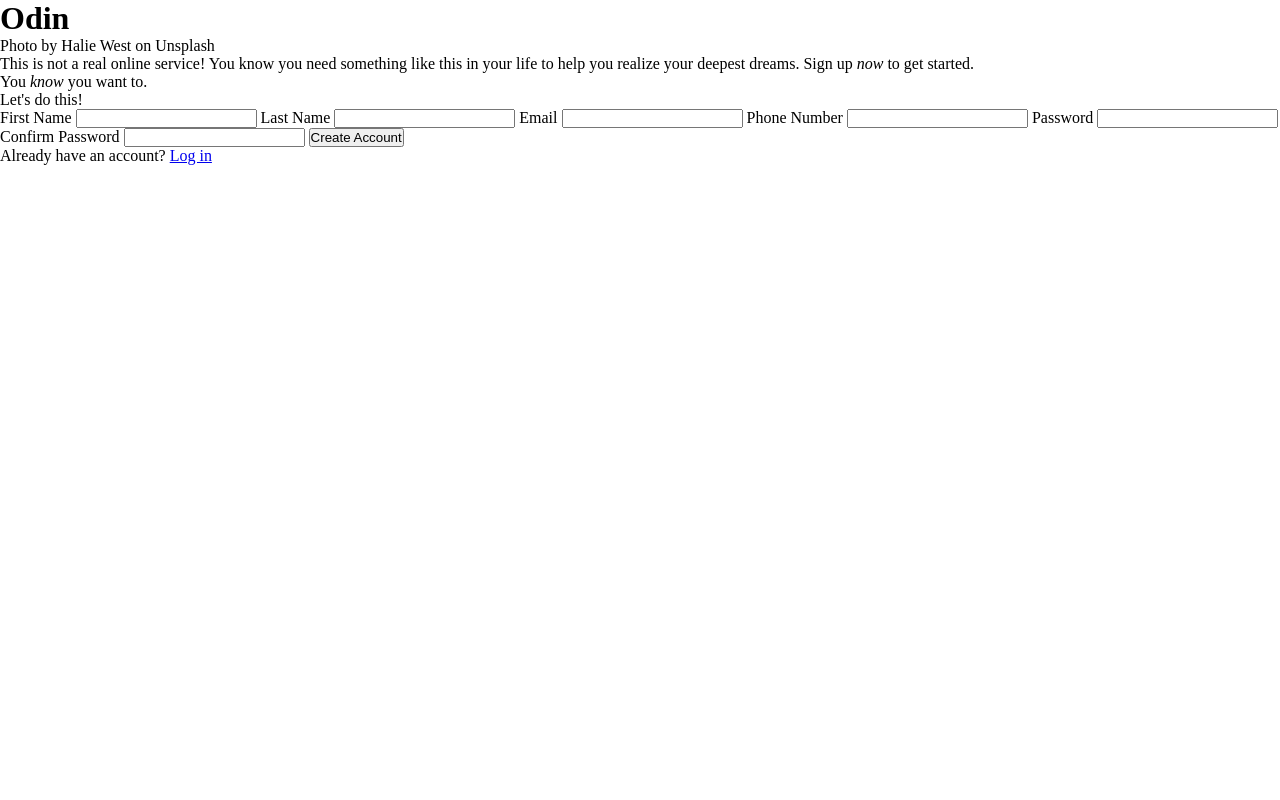
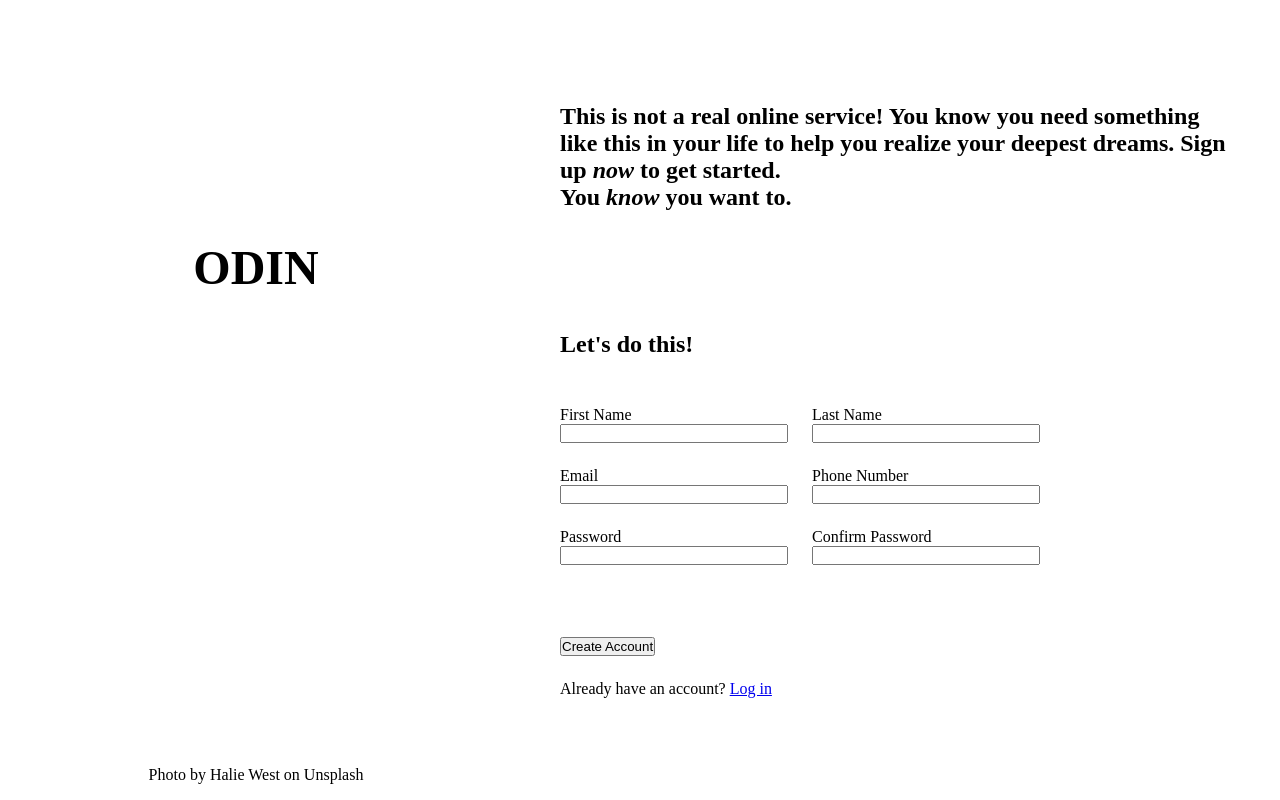
Before and after one commit to scorbiclife/odin-sign-up-form, a plain HTML site: page index.html in a window 1280 px wide. Drawn offline with Linux system fonts and the light colour scheme.

Commit message:
feat: css first draft - layout only

```diff
--- a/index.css
+++ b/index.css
@@ -1,5 +1,105 @@
+/** resets */
+
 * {
     margin: 0;
     padding: 0;
-    box-sizing: border-box;
+    /* outline: 1px solid red; */
 }
+
+ul, ol {
+    list-style: none;
+}
+
+/** layouts and page-level components */
+
+.main {
+    height: 100vh;
+
+    display: flex;
+    flex-flow: row nowrap;
+}
+
+.title {
+    width: 40vw;
+}
+
+.content {
+    width: 60vw;
+}
+
+.title {
+    display: flex;
+    position: relative;
+}
+
+.title-text {
+    position: absolute;
+    top: 30%;
+
+    width: 100%;
+    text-align: center;
+}
+
+.text-title {
+    font-size: 48px;
+    font-weight: 700;
+    text-transform: uppercase;
+}
+
+.title-footer {
+    position: absolute;
+    bottom: 1rem;
+    width: 100%;
+    text-align: center;
+}
+
+.content {
+    display: flex;
+    flex-direction: column;
+
+    justify-content: center;
+    align-items: start;
+    gap: 24px;
+}
+
+.content-section,
+.content-hero {
+    padding-inline: 48px;
+}
+
+.content-hero {
+    margin-bottom: 48px;
+}
+
+.form-container {
+    padding: 48px;
+}
+
+.form-header {
+    margin-bottom: 48px;
+}
+
+.form-content {
+    --form-content-width: 480px;
+    --form-content-gap: 24px;
+
+    width: var(--form-content-width);
+
+    display: flex;
+    flex-flow: row wrap;
+
+    gap: var(--form-content-gap);
+}
+
+.form-content-field {
+    display: flex;
+    flex-flow: column nowrap;
+    width: calc((var(--form-content-width) - var(--form-content-gap)) / 2);
+}
+
+/** text and other isolatable utility classes */
+
+.text-important {
+    font-size: 24px;
+    font-weight: 700;
+}
--- a/index.html
+++ b/index.html
@@ -6,45 +6,69 @@
     <title>Sign Up | Odin</title>
     <link rel="stylesheet" href="index.css" />
   </head>
-  <body>
-    <div>
-        <h1>Odin</h1>
-        <p>Photo by Halie West on Unsplash</p>
+  <body class="main">
+    <div class="title">
+      <h1 class="title-text text-title">Odin</h1>
+      <p class="title-footer">Photo by Halie West on Unsplash</p>
     </div>
 
-    <div>
-      <p>
-        This is not a real online service! You know you need something like this
-        in your life to help you realize your deepest dreams. Sign up
+    <div class="content">
+      <div class="content-hero">
+        <p class="text-important">
+          This is not a real online service! You know you need something like
+          this in your life to help you realize your deepest dreams. Sign up
           <em>now</em> to get started.
         </p>
-      <p>You <em>know</em> you want to.</p>
+        <p class="text-important">You <em>know</em> you want to.</p>
+      </div>
 
-      <form action="https://httpbun.com/post" method="post">
-        <p>Let's do this!</p>
+      <form
+        action="https://httpbun.com/post"
+        method="post"
+        id="signup-form"
+        class="form-container">
+        <p class="form-header text-important">Let's do this!</p>
 
+        <ul class="form-content">
+          <li class="form-content-field">
             <label for="first-name">First Name</label>
             <input type="text" id="first-name" name="first_name" />
+          </li>
 
+          <li class="form-content-field">
             <label for="last-name">Last Name</label>
             <input type="text" id="last-name" name="last_name" />
+          </li>
 
+          <li class="form-content-field">
             <label for="email">Email</label>
             <input type="email" id="email" name="email" />
+          </li>
 
+          <li class="form-content-field">
             <label for="phone-number">Phone Number</label>
             <input type="tel" id="phone-number" name="phone_number" />
+          </li>
 
+          <li class="form-content-field">
             <label for="password">Password</label>
             <input type="password" id="password" name="password" />
+          </li>
 
+          <li class="form-content-field">
             <label for="password-confirmation">Confirm Password</label>
             <input type="password" id="password-confirmation" />
-
-        <button type="submit">Create Account</button>
+          </li>
+        </ul>
       </form>
 
+      <div class="content-section">
+        <button type="submit" for="signup-form">Create Account</button>
+      </div>
+
+      <div class="content-section">
         <p>Already have an account? <a href="login">Log in</a></p>
+      </div>
     </div>
   </body>
 </html>
```
Lines whose indentation alone changed are shown as unchanged.
